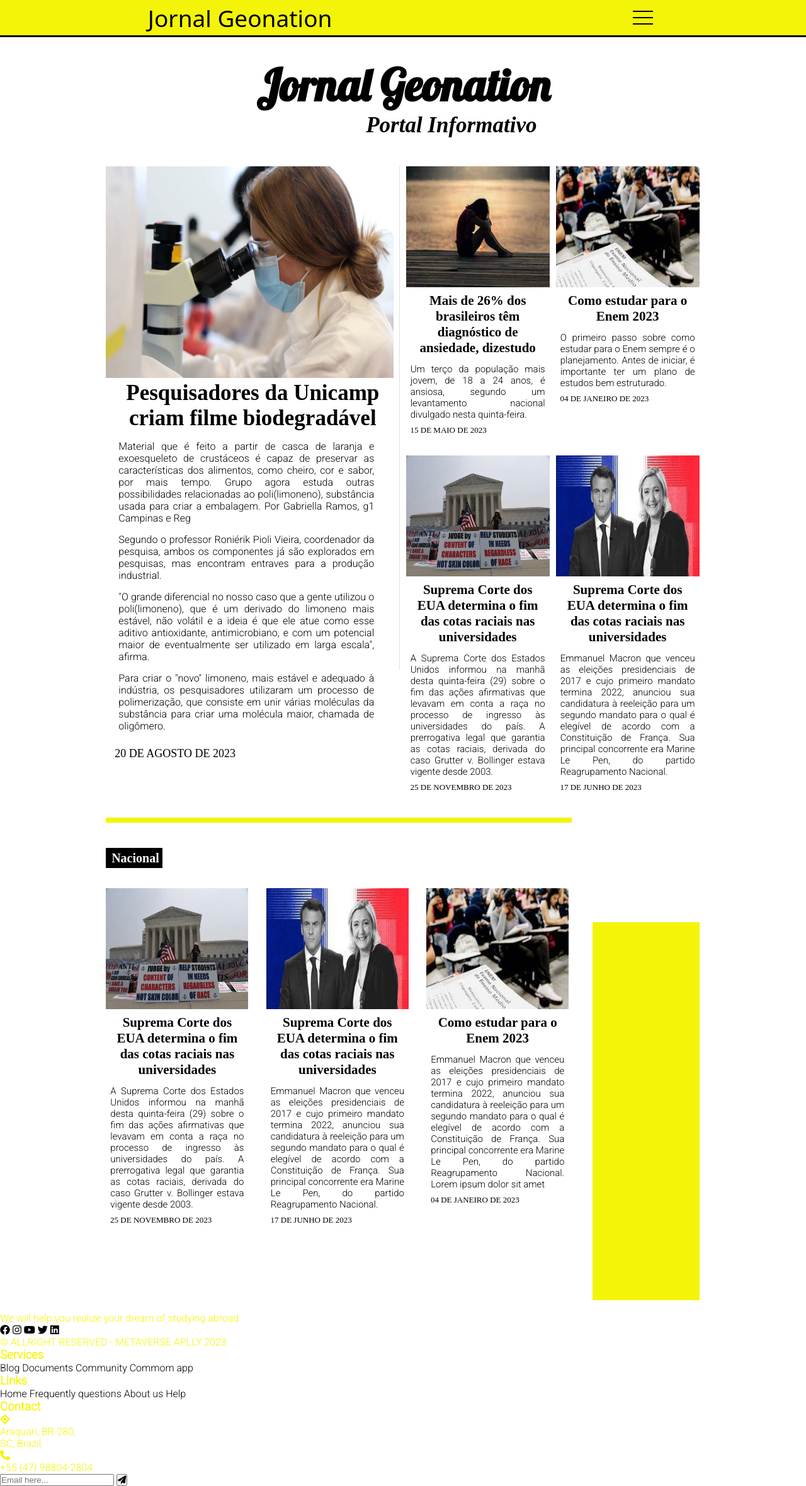
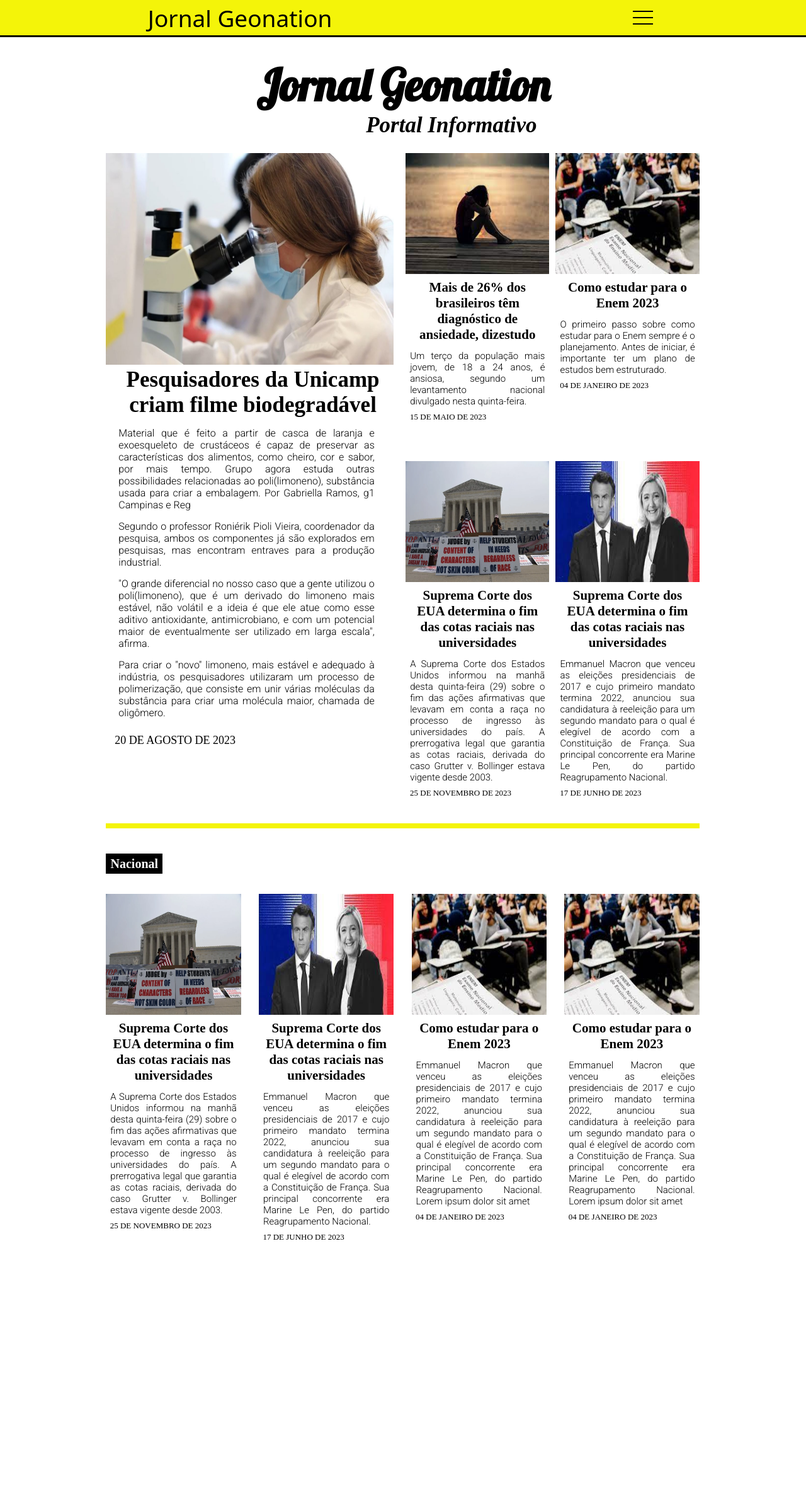
Before and after one commit to kaue-ian/site-dev-web, a plain HTML site: page site-dev-web/index.html in a window 1280 px wide. Shown: the top 2359 px of the page at 63% size. After the commit the page ends 1972 px from the top, so only its background shows below. Drawn offline with Linux system fonts and the light colour scheme.

Commit message:
Arquivos

```diff
--- a/site-dev-web/css/style.css
+++ b/site-dev-web/css/style.css
@@ -35,7 +35,7 @@ body {
 
 header {
     width: 100%;
-    height: 30vh;
+    height: auto;
 }
 
 nav .logo {
@@ -76,11 +76,12 @@ h2 {
 }
 
 .links-3 {
-    width: 73.62%;
+    width: 74%;
     align-items: center;
     text-align: center;
-    margin-left: 13.38%;
+    margin-left: 13.5%;
     margin-top: 4vh;
+    display: grid;
 }
 
 .links-2 {
@@ -111,13 +112,14 @@ main {
 }
 
 .main-org {
-    width: 100%;
+    height: auto;
     display: flex;
 }
 
 .sec-1 {
     width: 50%;
-    height: 42vh;
+    height: auto;
+    margin-bottom: 30px;
 }
 
 .sec-1-2 {
@@ -131,6 +133,10 @@ main {
 .circulo-1 {
     font-size: 13px;
     color: #000;
+}
+
+.sec-2 {
+    margin-bottom: 30px;
 }
 
 .circulo-2 {
@@ -203,6 +209,8 @@ main {
     height: 4vh;
     width: 90px;
     background-color: #000;
+    align-items: center;
+    justify-content: center;
 }
 
 .titulo p {
@@ -210,16 +218,9 @@ main {
     font-size: 20px;
     font-family: 'Times New Roman', Times, serif;
     padding: 5px;
-    margin-left: 0.3vw;
+    text-align: center;
 }
 
-.space {
-    width: 18%;
-    margin-left: 82%;
-    margin-top: -51%;
-    height: 75vh;
-    background-color: rgb(244, 244, 9);
-}
 
 .main-org-3 {
     width: 100%;
@@ -243,7 +244,7 @@ main {
 
 .row-h {
   width: 1px;
-  height: 100vh;
+  height: auto;
   background-color: rgb(224, 224, 224);
 }
 
@@ -269,7 +270,7 @@ main {
 
   .sec-1 {
     width: 100%;
-    height: 20vh;
+    height: auto;
   }
 
   .sec-1 img {
--- a/site-dev-web/index.html
+++ b/site-dev-web/index.html
@@ -35,29 +35,10 @@
             </nav>
             <h1>Jornal Geonation</h1>
             <h2><em>Portal Informativo</em></h2>
-            <div class="links-3">
-                <div class="links-2">
-                    <ul class="list">
-                        <li class="lista">Nacional</li>
-                        <li class="lista">Internacional</li>
-                        <li class="lista">Política</li>
-                        <li class="lista">Educação</li>
-                        <li class="lista">Cultura</li>
-                        <li class="lista">Sociedade</li>
-                        <li class="lista">Segurança</li>
-                        <li class="lista">Tecnologia</li>
-                        <li class="lista">Leis</li>
-                        <li class="lista">Tribunal</li>
-                        <li class="lista">Eventos</li>
-                        <li class="lista">Guerras</li>
-                        <li class="lista">Economia</li>
-                    </ul>
-                </div>
-            </div>
         </header>
         <main>
-            <div class="main-org">
-                <section class="sec-1">
+            <section class="main-org">
+                <div class="sec-1">
                     <img src="img/cientista.jpg" alt="img-1" style="width: 98%; height: 42vh;" id="ciencia">
                     <p id="materia-1"><strong>Pesquisadores da Unicamp criam filme biodegradável</strong></p>
                     <p class="bio-materia-1">Material que é feito a partir de casca de laranja e
@@ -69,23 +50,23 @@
                         <p class="bio-materia-1"> Segundo o professor Roniérik Pioli Vieira, coordenador da
                             pesquisa, ambos os componentes já são explorados em pesquisas, mas encontram entraves para a
                             produção industrial.</p>
-                    <p class="bio-materia-1">"O grande diferencial no nosso caso que a gente utilizou o poli(limoneno),
+                        <p class="bio-materia-1">"O grande diferencial no nosso caso que a gente utilizou o
+                            poli(limoneno),
                             que é um derivado do limoneno mais estável, não volátil e a ideia é que ele atue como esse
-                        aditivo antioxidante, antimicrobiano, e com um potencial maior de eventualmente ser utilizado em
+                            aditivo antioxidante, antimicrobiano, e com um potencial maior de eventualmente ser
+                            utilizado em
                             larga escala", afirma.
                         </p>
                         <p class="bio-materia-1">Para criar o "novo" limoneno, mais estável e adequado à indústria, os
-                        pesquisadores utilizaram um processo de polimerização, que consiste em unir várias moléculas da
+                            pesquisadores utilizaram um processo de polimerização, que consiste em unir várias moléculas
+                            da
                             substância para criar uma molécula maior, chamada de oligômero.
                         </p>
                     </div>
                     <p class="data-2">20 DE AGOSTO DE 2023</p>
-                </section>
-                <div class="row-h">
                 </div>
-                <section class="sec-1-2">
-
-                    <section class="sec-2">
+                <div class="sec-1-2">
+                    <div class="sec-2">
                         <img src="img/depressao.jpg" alt="img-2" style="width: 100%; height: 24vh;">
                         <p class="materias-seguintes"><strong>Mais de 26% dos brasileiros têm diagnóstico de ansiedade,
                                 dizestudo</strong></p>
@@ -93,15 +74,15 @@
                             segundo
                             um levantamento nacional divulgado nesta quinta-feira.</p>
                         <p class="data">15 DE MAIO DE 2023</p>
-                    </section>
-                    <section class="sec-3">
+                    </div>
+                    <div class="sec-3">
                         <img src="img/enem.jpg" alt="img-3" style="width: 100%; height: 24vh;">
                         <p class="materias-seguintes"><strong>Como estudar para o Enem 2023</strong></p>
                         <p class="bio-mat-seguintes">O primeiro passo sobre como estudar para o Enem sempre é o
                             planejamento. Antes de iniciar, é importante ter um plano de estudos bem estruturado.</p>
                         <p class="data">04 DE JANEIRO DE 2023</p>
-                    </section>
-                    <section class="sec-4">
+                    </div>
+                    <div class="sec-4">
                         <img src="img/leicota.webp" alt="img-4" style="width: 100%; height: 24vh; margin-top: 4vh;">
                         <p class="materias-seguintes"><strong>Suprema Corte dos EUA determina o fim das cotas raciais
                                 nas
@@ -113,8 +94,8 @@
                             universidades do país. A prerrogativa legal que garantia as cotas raciais, derivada do caso
                             Grutter v. Bollinger estava vigente desde 2003.</p>
                         <p class="data">25 DE NOVEMBRO DE 2023</p>
-                    </section>
-                    <section class="sec-5">
+                    </div>
+                    <div class="sec-5">
                         <img src="img/francaeleicao.jpg" alt="img-4"
                             style="width: 100%; height: 24vh; margin-top: 4vh;">
                         <p class="materias-seguintes"><strong>Suprema Corte dos EUA determina o fim das cotas raciais
@@ -126,17 +107,18 @@
                             um segundo mandato para o qual é elegível de acordo com a Constituição de França.
                             Sua principal concorrente era Marine Le Pen, do partido Reagrupamento Nacional.</p>
                         <p class="data">17 DE JUNHO DE 2023</p>
+                    </div>
+                </div>
             </section>
-                </section>
-            </div>
+
             <div class="row-2"
-                style="width: 78.5%; height: 1vh; background-color: rgb(244, 244, 9); margin-top: 5vh; margin-bottom: 5vh;">
+                style="width: 100%; height: 1vh; background-color: rgb(244, 244, 9); margin-top: 5vh; margin-bottom: 5vh;">
             </div>
             <div class="titulo">
                 <p><strong>Nacional</strong></p>
             </div>
             <div class="main-org-3">
-                <section class="sec-6">
+                <article class="sec-6">
                     <img src="img/leicota.webp" alt="img-4" style="width: 100%; height: 24vh; margin-top: 4vh;">
                     <p class="materias-seguintes"><strong>Suprema Corte dos EUA determina o fim das cotas raciais nas
                             universidades</strong></p>
@@ -145,8 +127,8 @@
                         universidades do país. A prerrogativa legal que garantia as cotas raciais, derivada do caso
                         Grutter v. Bollinger estava vigente desde 2003.</p>
                     <p class="data">25 DE NOVEMBRO DE 2023</p>
-                </section>
-                <section class="sec-7">
+                </article>
+                <article class="sec-7">
                     <img src="img/francaeleicao.jpg" alt="img-4" style="width: 100%; height: 24vh; margin-top: 4vh;">
                     <p class="materias-seguintes"><strong>Suprema Corte dos EUA determina o fim das cotas raciais nas
                             universidades</strong></p>
@@ -156,8 +138,8 @@
                         um segundo mandato para o qual é elegível de acordo com a Constituição de França.
                         Sua principal concorrente era Marine Le Pen, do partido Reagrupamento Nacional.</p>
                     <p class="data">17 DE JUNHO DE 2023</p>
-                </section>
-                <section class="sec-8">
+                </article>
+                    <article class="sec-8">
                         <img src="img/enem.jpg" alt="img-3" style="width: 100%; height: 24vh;">
                         <p class="materias-seguintes"><strong>Como estudar para o Enem 2023</strong></p>
                         <p class="bio-mat-seguintes">Emmanuel Macron que venceu as eleições presidenciais de 2017 e cujo
@@ -167,70 +149,24 @@
                             Sua principal concorrente era Marine Le Pen, do partido Reagrupamento Nacional. Lorem ipsum
                             dolor sit amet</p>
                         <p class="data">04 DE JANEIRO DE 2023</p>
-                </section>
+                    </article>
+                    <article class="sec-8">
+                        <img src="img/enem.jpg" alt="img-3" style="width: 100%; height: 24vh;">
+                        <p class="materias-seguintes"><strong>Como estudar para o Enem 2023</strong></p>
+                        <p class="bio-mat-seguintes">Emmanuel Macron que venceu as eleições presidenciais de 2017 e cujo
+                            primeiro mandato
+                            termina 2022, anunciou sua candidatura à reeleição para
+                            um segundo mandato para o qual é elegível de acordo com a Constituição de França.
+                            Sua principal concorrente era Marine Le Pen, do partido Reagrupamento Nacional. Lorem ipsum
+                            dolor sit amet</p>
+                        <p class="data">04 DE JANEIRO DE 2023</p>
+                    </article>
+
             </div>
-            <div class="space">k</div>
         </main>
-        <footer class="rodape">
-            <div class="container-2">
-                <div class="row">
-                    <div class="col" id="company">
-                        <img src="images/logo.png" alt="" class="logo">
-                        <p id="rea">
-                            We will help you realize your dream of studying abroad.
-                        </p>
-                        <div class="social">
-                            <a href="#"><i class="fab fa-facebook"></i></a>
-                            <a href="#"><i class="fab fa-instagram"></i></a>
-                            <a href="#"><i class="fab fa-youtube"></i></a>
-                            <a href="#"><i class="fab fa-twitter"></i></a>
-                            <a href="#"><i class="fab fa-linkedin"></i></a>
     </div>
-                        <p id="copy">
-                            © ALLRIGHT RESERVED - METAVERSE APLLY 2023
-                        </p>
-                    </div>
-                    <div class="col" id="services">
-                        <h3>Services</h3>
-                        <div class="links">
-                            <a href="#">Blog</a>
-                            <a href="#">Documents</a>
-                            <a href="#">Community</a>
-                            <a href="#">Commom app</a>
-                        </div>
-                    </div>
-                    <div class="col" id="useful-links">
-                        <h3>Links</h3>
-                        <div class="links">
-                            <a href="index.html">Home</a>
-                            <a href="#">Frequently questions</a>
-                            <a href="#">About us</a>
-                            <a href="#">Help</a>
-                        </div>
-                    </div>
-                    <div class="col" id="contact">
-                        <h3>Contact</h3>
-                        <div class="contact-details">
-                            <i class="fa fa-location"></i>
-                            <p>Araquari, BR-280, <br> SC, Brazil</p>
-                        </div>
-                        <div class="contact-details">
-                            <i class="fa fa-phone"></i>
-                            <p>+55 (47) 98804-2804</p>
-                        </div>
-                    </div>
-                </div>
-                <div class="row">
-                    <div class="form">
-                        <form action="">
-                            <input type="text" placeholder="Email here...">
-                            <button><i class="fa fa-paper-plane"></i></button>
-                        </form>
-                    </div>
-                </div>
-            </div>
-        </footer>
-    </div>
+    </main>
+
     <script src="js/mobile-menu.js"></script>
     <script src="js/slid-show.js"></script>
 </body>
```
Lines whose indentation alone changed are shown as unchanged.
